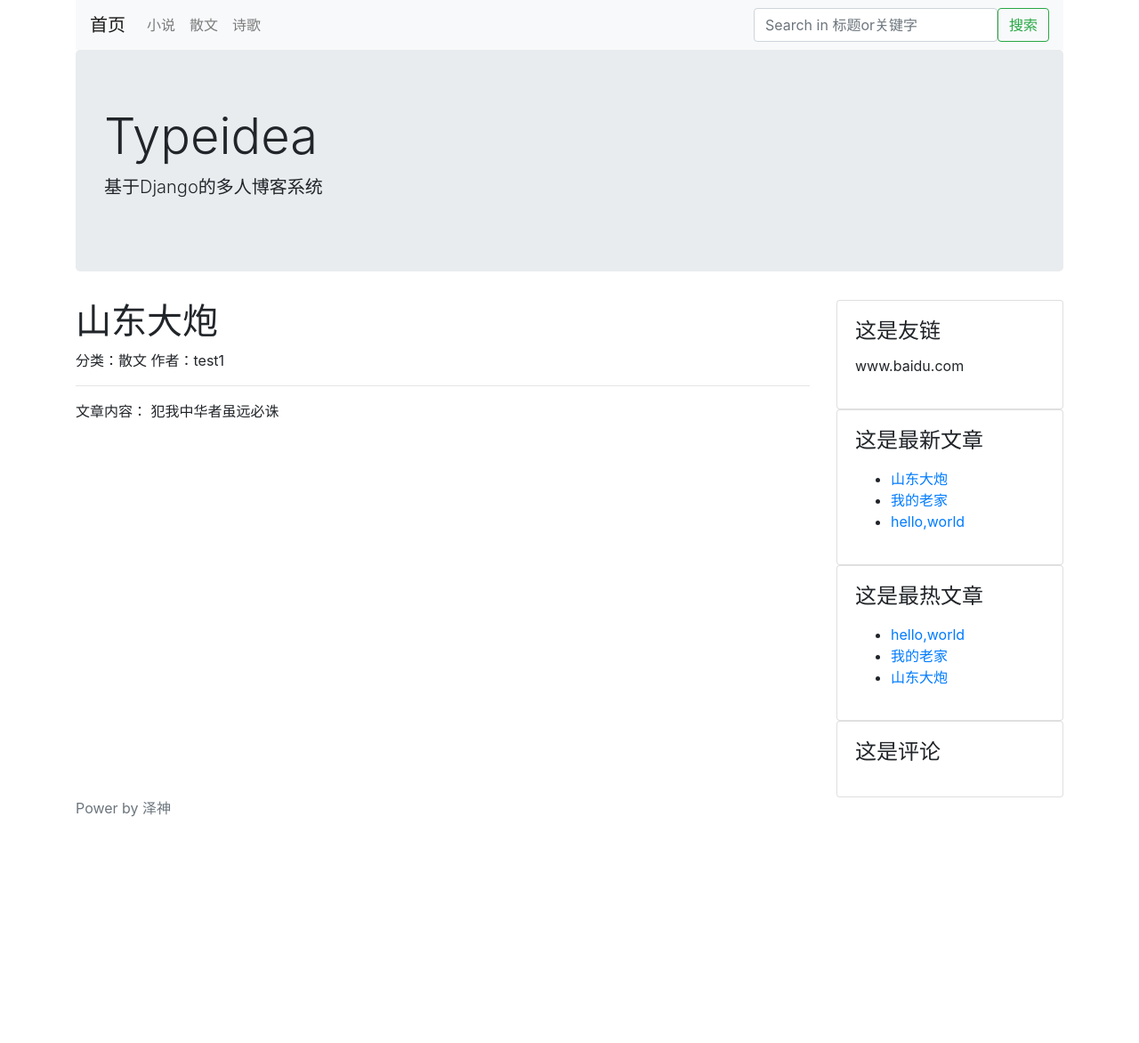
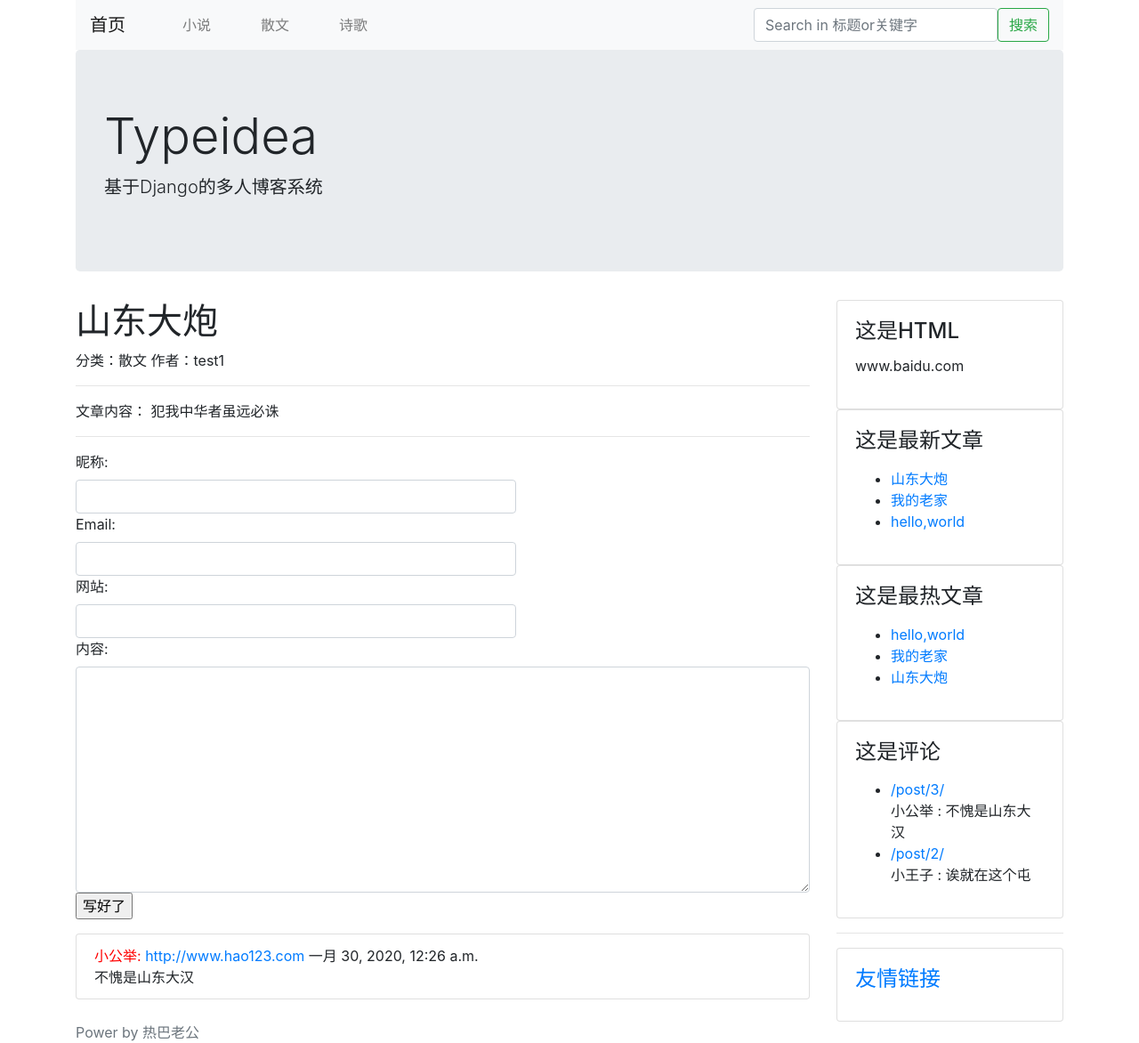
Before and after one commit to zhou-xingxing/python_project, a Django app: page /post/3/ in a window 1280 px wide. Shown: the whole page at 89% size. Before the commit the page ends 918 px from the top, so only its background shows below. Run offline with Django 3.2, Linux system fonts and the light colour scheme; data comes from the database, SQL or seed files in the repository; data that the repository does not hold is empty; some libraries are stand-ins or nearby versions.

Commit message:
增加友链页面 增加评论功能（提交评论、显示当前文章评论）

```diff
--- a/typeidea/blog/views.py
+++ b/typeidea/blog/views.py
@@ -5,7 +5,8 @@
 
 from config.models import SideBar
 from .models import Post, Tag, Category
-
+from comment.forms import CommentForm
+from comment.models import Comment
 # Create your views here.
 """
 function view
@@ -52,6 +53,7 @@
         context = super().get_context_data(**kwargs)
         context.update({
             'sidebars': SideBar.get_all(),
+            'God':'热巴老公',
         })
         context.update(Category.get_navs())
         return context
@@ -102,6 +104,14 @@
     context_object_name = 'post'
     pk_url_kwarg = 'post_id'
 
+    def get_context_data(self, **kwargs):
+        context=super().get_context_data(**kwargs)
+        context.update({
+            'comment_form':CommentForm,
+            'comment_list':Comment.get_by_target(self.request.path),
+        })
+        return context
+
 
 class SearchView(IndexView):
     def get_context_data(self):
--- /dev/null
+++ b/typeidea/comment/forms.py
@@ -0,0 +1,28 @@
+from django import forms
+
+from .models import Comment
+
+
+class CommentForm(forms.ModelForm):
+    nickname = forms.CharField(label='昵称', max_length=50, widget=forms.widgets.Input(
+        attrs={'class': 'form-control', 'style': "width: 60%;"}
+    ))
+    email = forms.CharField(label='Email', max_length=50, widget=forms.widgets.EmailInput(
+        attrs={'class': 'form-control', 'style': "width: 60%;"}
+    ))
+    website = forms.CharField(label='网站', max_length=100, widget=forms.widgets.URLInput(
+        attrs={'class': 'form-control', 'style': "width: 60%;"}
+    ))
+    content = forms.CharField(label='内容', max_length=500, widget=forms.widgets.Textarea(
+        attrs={'class': 'form-control', 'row': 6, 'col': 60}
+    ))
+
+    def clean_content(self):
+        content = self.cleaned_data.get('content')
+        if len(content) < 5:
+            raise forms.ValidationError('内容长度怎么能这么短呢！')
+        return content
+
+    class Meta:
+        model = Comment
+        fields = ['nickname', 'email', 'website', 'content']
--- a/typeidea/comment/models.py
+++ b/typeidea/comment/models.py
@@ -11,7 +11,7 @@
         (STATUS_NORMAL, '正常'),
         (STATUS_DELETE, '删除'),
     )
-    target = models.ForeignKey(Post, verbose_name="评论目标")
+    target = models.CharField(max_length=100, verbose_name="评论目标")
     content = models.CharField(max_length=2000, verbose_name="内容")
     nickname = models.CharField(max_length=50, verbose_name="昵称")
     website = models.URLField(verbose_name="网站")
@@ -24,3 +24,7 @@
 
     def __str__(self):
         return self.target
+
+    @classmethod
+    def get_by_target(cls,target):
+        return cls.objects.filter(target=target,status=cls.STATUS_NORMAL)
--- a/typeidea/typeidea/thems/bootstrap/templates/blog/base.html
+++ b/typeidea/typeidea/thems/bootstrap/templates/blog/base.html
@@ -18,9 +18,9 @@
             <div class="collapse navbar-collapse" id="navbarSupportedContent">
                 <ul class="navbar-nav mr-auto">
                     {% for cate in navs %}
-                    <li class="nav-item">
+                    <ul class="nav-item">
                         <a class="nav-link" href="{% url 'category-list' cate.id %}">{{ cate.name }}</a>
-                    </li>
+                    </ul>
                     {% endfor %}
                 </ul>
                 <form class="form-inline " action="/search/" method="GET">
@@ -53,6 +53,13 @@
                     </div>
                     {% endfor %}
                 {% endblock %}
+                <hr/>
+                <div class="card sidebar">
+                    <div class="card-body">
+                        <h4 class="card-title"><a href="{% url 'link-list'  %}">友情链接</a></h4>
+
+                    </div>
+                </div>
             </div>
         </div>
     </div>
@@ -69,7 +76,7 @@
 <!--        </nav>-->
 <!--    </div>-->
     <div class="container power">
-        <span class="text-muted" >Power by 泽神</span>
+        <span class="text-muted" >Power by {{ God }}</span>
     </div>
     {% endblock %}
 </footer>
--- a/typeidea/typeidea/thems/bootstrap/templates/blog/detail.html
+++ b/typeidea/typeidea/thems/bootstrap/templates/blog/detail.html
@@ -17,4 +17,27 @@
         {{ post.content }}
     </p>
     {% endif %}
+<hr/>
+<div class="comment">
+    <form class="form-group" action="/comment/" method="POST">
+        {% csrf_token %}
+        <input name="target" type="hidden" value="{{ request.path }}"/>
+        {{ comment_form }}
+        <input type="submit" value="写好了"/>
+    </form>
+
+    <ul class="list-group">
+        {% for comment in comment_list %}
+        <li class="list-group-item">
+            <div class="nickname">
+                <span style="color:red;">{{ comment.nickname }}: </span><a href="{{ comment.website }}">{{ comment.website }}</a>
+                <span>{{ comment.created_time }}</span>
+            </div>
+            <div class="comment-content">
+                {{ comment.content }}
+            </div>
+        </li>
+        {% endfor %}
+    </ul>
+</div>
 {% endblock %}
--- a/typeidea/typeidea/thems/bootstrap/templates/config/blocks/sidebar_comments.html
+++ b/typeidea/typeidea/thems/bootstrap/templates/config/blocks/sidebar_comments.html
@@ -8,9 +8,11 @@
 <ul>
     {% for comment in comments %}
     <li>
-        <a href="{% url 'post-detail' comment.target.id %}">{{ comment.target.title }}</a>
+        <a href="{{ comment.target }}">{{ comment.target }}</a>
+        <br/>
         {{ comment.nickname }} : {{ comment.content }}
     </li>
+
     {% endfor %}
 </ul>
 </body>
--- a/typeidea/typeidea/urls.py
+++ b/typeidea/typeidea/urls.py
@@ -17,16 +17,18 @@
 from django.contrib import admin
 
 from blog.views import IndexView,CategoryView,TagView,PostDetailView,SearchView,AuthorView
-from config.views import links
+from config.views import LinkListView
+from comment.views import CommentView
 from .custom_site import custom_site
 urlpatterns = [
     url(r'^$',IndexView.as_view(),name='index'),
     url(r'^category/(?P<category_id>\d+)/$',CategoryView.as_view(),name='category-list'),
     url(r'^tag/(?P<tag_id>\d+)/$', TagView.as_view(),name='tag-list'),
     url(r'^post/(?P<post_id>\d+)/$', PostDetailView.as_view(),name='post-detail'),
-    url(r'^links/$',links,name='links'),
+    url(r'^links/$',LinkListView.as_view(),name='link-list'),
     url(r'^search/$',SearchView.as_view(),name='search'),
     url(r'^author/(?P<owner_id>\d+)/$', AuthorView.as_view(),name='author-list'),
+    url(r'^comment/$',CommentView.as_view(),name='comment'),
     url(r'^super_admin/',admin.site.urls,name='super-admin'),
     url(r'^admin/', custom_site.urls,name='admin'),
 ]
```
Also changed, not shown: typeidea/comment/views.py (+30 -1 lines), typeidea/config/views.py (+9 -5 lines), typeidea/typeidea/thems/bootstrap/templates/comment/result.html (added, +34 -0 lines), typeidea/typeidea/thems/bootstrap/templates/config/links.html (+24 -9 lines), typeidea/comment/migrations/0002_auto_20200129_1745.py (added), typeidea/typeidea/db.sqlite3.
